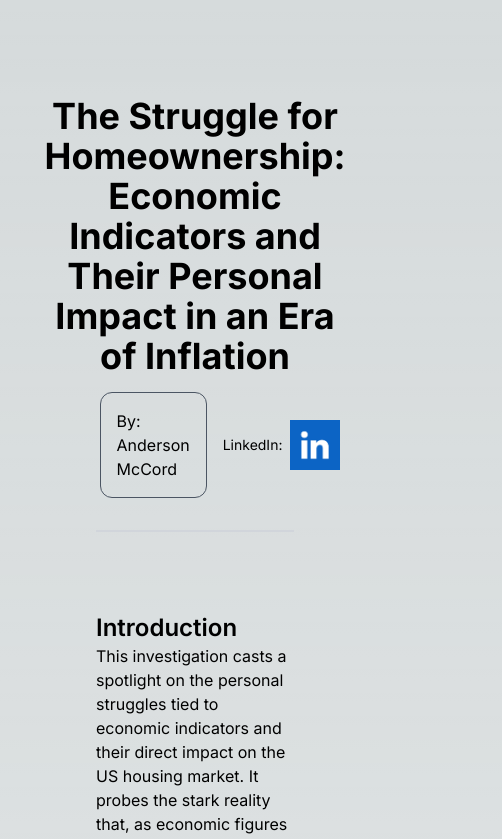
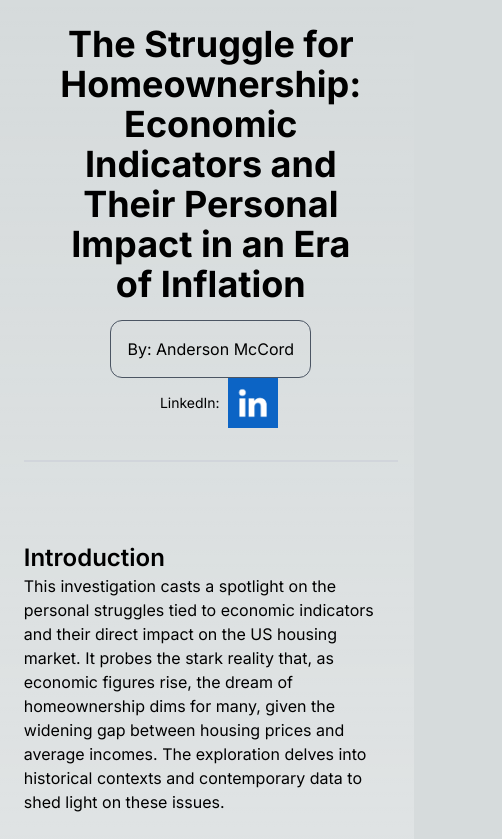
Before and after one commit to thebigduck/GDP-v-HousingPrices-, a Next.js app: page / in a window 390 px wide. Shown: the top 839 px of the page, 502 px wide, since content can reach past the window. Built offline with nearby package versions, Linux system fonts and the light colour scheme.

Commit message:
live fixes to mobile and 4k formatting

```diff
--- a/app/globals.css
+++ b/app/globals.css
@@ -36,9 +36,10 @@ body {
   position: relative;
   width: 100%;
   padding-top: 56.25%; /* 16:9 Aspect Ratio */
+  padding-bottom: 2%;
   height: 0;
   overflow: hidden;
-  }
+}
 
 .iframe-container iframe {
   position: absolute;
@@ -47,3 +48,145 @@ body {
   width: 100%;
   height: 100%;
 }
+
+/* Add responsive styles */
+.container {
+  max-width: 1600px; /* Adjust for 4K displays */
+  margin: 0 auto;
+  padding: 0 2rem;
+}
+
+@media (max-width: 1200px) {
+  .container {
+    max-width: 1200px;
+    padding: 0 1.5rem;
+  }
+}
+
+@media (max-width: 1024px) {
+  .container {
+    max-width: 1024px;
+    padding: 0 1rem;
+  }
+}
+
+@media (max-width: 768px) {
+  .container {
+    padding: 0 1rem;
+  }
+}
+
+@media (max-width: 450px) {
+  .container {
+    padding: 0 0.25rem;
+  }
+}
+
+@media (max-width: 375px) {
+  .container {
+    padding: 0 0.2rem;
+  }
+}
+
+@media (max-width: 320px) {
+  .container {
+    padding: 0 0.1rem;
+  }
+}
+
+.flex {
+  display: flex;
+  flex-wrap: wrap;
+}
+
+.flex-col {
+  flex-direction: column;
+}
+
+.flex-row {
+  flex-direction: row;
+}
+
+@media (max-width: 768px) {
+  .flex-col-md {
+    flex-direction: column;
+  }
+
+  .flex-row-md {
+    flex-direction: row;
+  }
+}
+
+@media (max-width: 450px) {
+  .text-xs {
+    font-size: 0.75rem;
+  }
+
+  .text-sm {
+    font-size: 0.875rem;
+  }
+
+  .text-base {
+    font-size: 1rem;
+  }
+}
+
+@media (max-width: 375px) {
+  .text-xs {
+    font-size: 0.75rem;
+  }
+
+  .text-sm {
+    font-size: 0.875rem;
+  }
+
+  .text-base {
+    font-size: 1rem;
+  }
+}
+
+@media (max-width: 320px) {
+  .text-xs {
+    font-size: 0.75rem;
+  }
+
+  .text-sm {
+    font-size: 0.875rem;
+  }
+
+  .text-base {
+    font-size: 1rem;
+  }
+}
+
+/* Add styles for 4K displays */
+@media (min-width: 2560px) {
+  .text-xl {
+    font-size: 1.5rem;
+  }
+
+  .text-2xl {
+    font-size: 2rem;
+  }
+
+  .text-3xl {
+    font-size: 2.5rem;
+  }
+
+  .text-4xl {
+    font-size: 3rem;
+  }
+
+  .p-24 {
+    padding: 6rem;
+  }
+
+  .px-8 {
+    padding-left: 2rem;
+    padding-right: 2rem;
+  }
+
+  .prose {
+    font-size: 1.25rem;
+  }
+}
--- a/app/layout.tsx
+++ b/app/layout.tsx
@@ -16,7 +16,7 @@ export default function RootLayout({
 }>) {
   return (
     <html lang="en">
-      <body className={inter.className}>{children}</body>
+      <body className={`${inter.className} container`}>{children}</body>
     </html>
   );
 }
--- a/app/page.tsx
+++ b/app/page.tsx
@@ -5,9 +5,9 @@ import Dsapp from './components/Dsapp';
 
 export default function Home() {
   return (
-    <main className="flex min-h-screen flex-col items-center justify-between p-24">
+    <main className="flex min-h-screen flex-col items-center justify-between p-24 container">
       <div className="w-full max-w-5xl flex flex-col items-center lg:flex-row lg:justify-between px-8">
-        <h1 className="text-4xl font-bold text-center mb-4 lg:mb-0 lg:text-left lg:flex-1">
+        <h1 className="text-4xl font-bold text-center mt-6 mb-4 lg:mb-0 lg:text-left lg:flex-1">
           The Struggle for Homeownership: Economic Indicators and Their Personal Impact in an Era of Inflation
         </h1>
         <div className="flex items-center justify-center lg:justify-end lg:flex-1 space-x-4">
@@ -24,7 +24,7 @@ export default function Home() {
             <Image
               src="/linkedinpic.png"
               alt="LinkedIn Logo"
-              width={50}  // Made the logo smaller
+              width={50}
               height={12}
               priority
             />
@@ -95,7 +95,7 @@ export default function Home() {
       </div>
 
       <Divider />
-        <Dsapp />
+      <Dsapp />
       <Divider />
       <section className="prose dark:prose-dark mx-auto mt-8">
         <h2 className="text-2xl underline mb-8 mt-4 font-semibold">Sources</h2>
```
